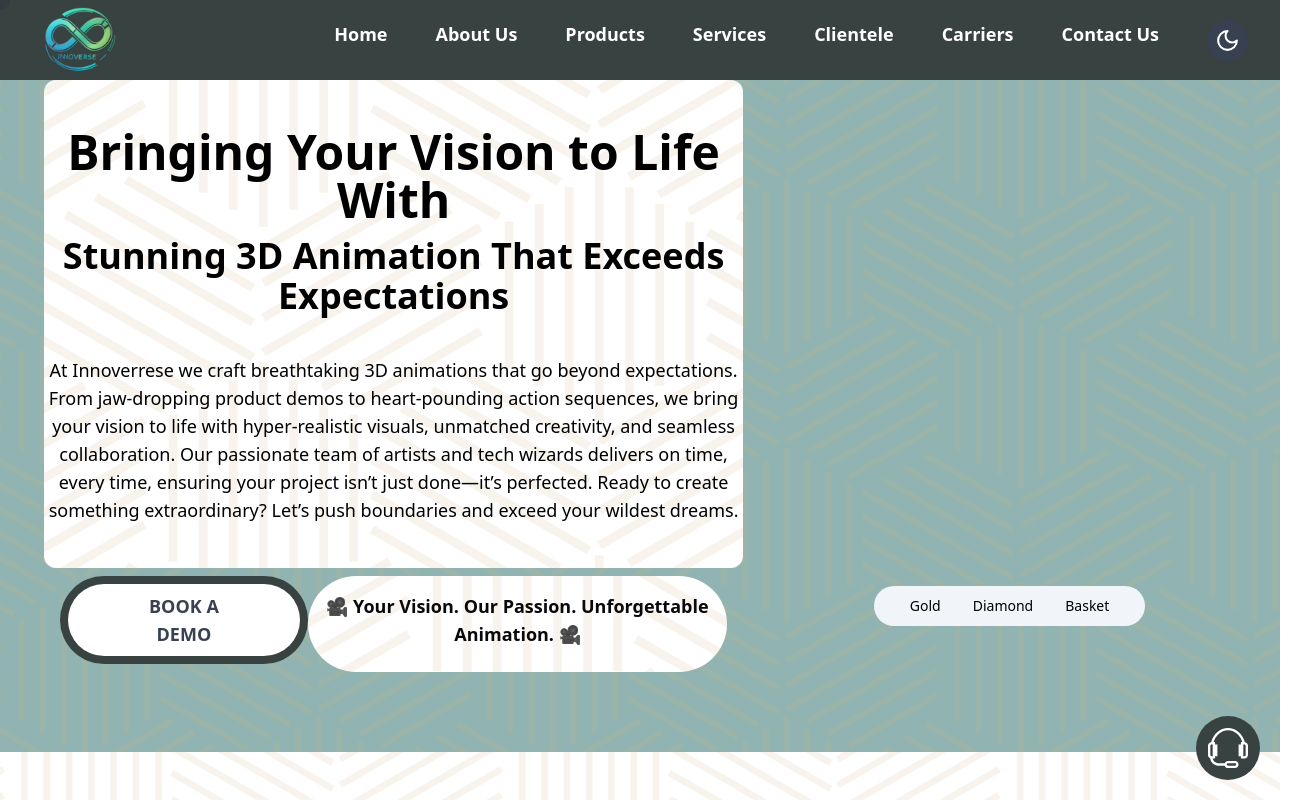
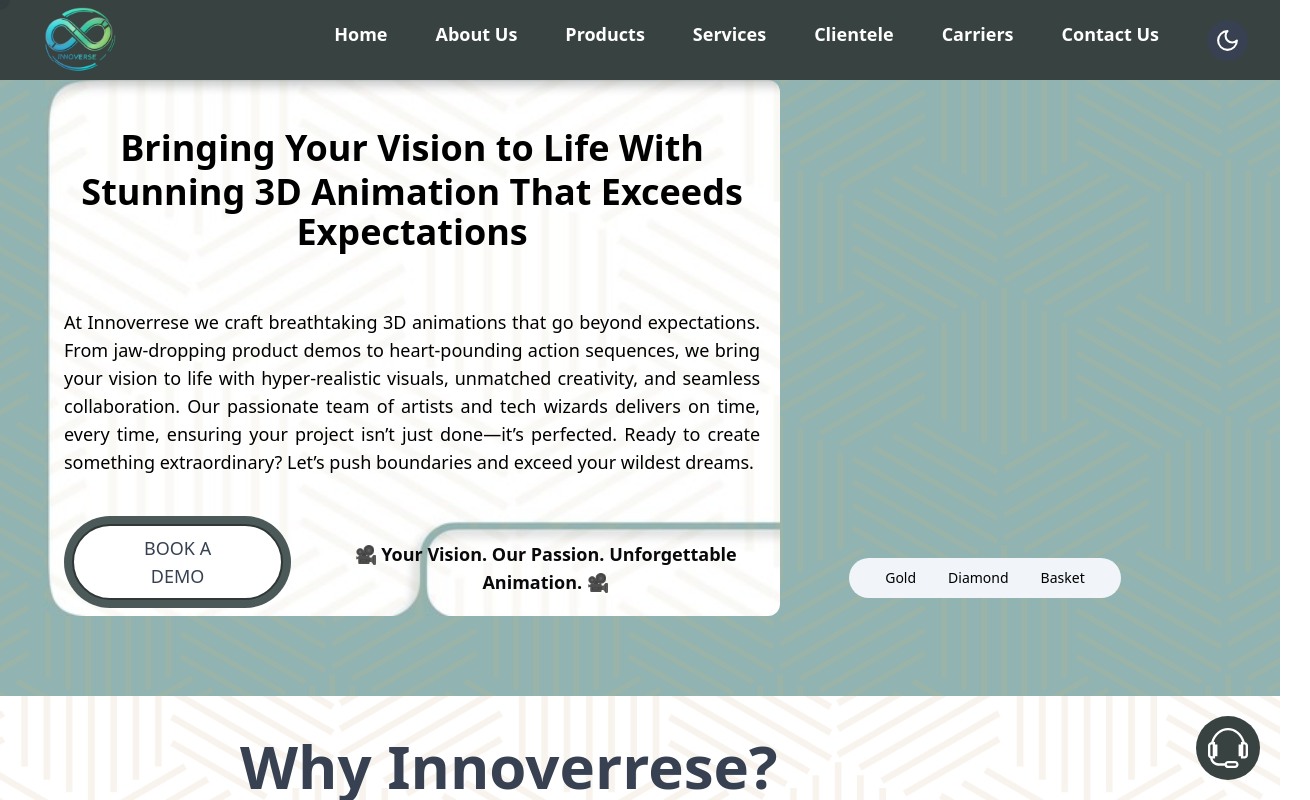
Before and after one commit to kartikturak05/Innoverse, a React (Vite) app: page / in a window 1280 px wide. Shown: the top 800 px of the page, 1310 px wide, since content can reach past the window. Built offline with nearby package versions, Linux system fonts and the light colour scheme; no server answers.

Commit message:
updated landing page

```diff
--- a/src/components/Landing.jsx
+++ b/src/components/Landing.jsx
@@ -423,21 +423,30 @@
     >
       <div className="flex flex-col lg:flex-row items-center px-4 pt-20 sm:px-6 py-10 sm:py-20">
         {/* Left Section (60% Width on Large Screens) */}
-        <div className="w-full lg:w-3/5  px-4 lg:px-5 text-center rounded-full ">
+
         <div
-            className="pt-5 pb-5 pl-1 pr-1 rounded-xl w-full lg:w-full"
+          className="w-full lg:w-[63%] px-4 lg:px-5 text-center rounded-full flex flex-col justify-between"
+          style={{ height: "100%" }}
+        >
+          <div
+            className="pt-5 pb-1 pl-1 pr-1 rounded-xl w-full lg:w-full"
             style={{
-              backgroundImage: "url('/d2.png')",
+              backgroundImage: "url('/landing.jpg')",
+              backgroundSize: "cover",
+              height: "100%", // Ensure it takes full height of the parent
+              display: "flex",
+              flexDirection: "column",
+              justifyContent: "space-between", // Ensures the content spreads out
             }}
           >
-            <h1 className="text-black text-3xl sm:text-4xl lg:text-5xl font-bold leading-tight sm:leading-none mt-7 sm:mt-7 text-center">
+            <h1 className="text-black text-3xl sm:text-4xl lg:text-4xl font-bold leading-tight sm:leading-none mt-5 sm:mt-7 text-center">
               Bringing Your Vision to Life With
             </h1>
 
-            <h1 className="text-black text-3xl sm:text-4xl lg:text-4xl font-semibold leading-tight sm:leading-none md:mt-3 sm:mt-7 mb-10">
+            <h1 className="text-black text-3xl sm:text-4xl lg:text-4xl font-bold leading-tight sm:leading-none md:mt-1 sm:mt-7 mb-10 font-sen">
               Stunning 3D Animation That Exceeds Expectations
             </h1>
-            <p className="text-black md:text-lg sm:text-sm font-normal leading-normal  mt-3 sm:mt-4 mb-5 sm:mb-6 w-full mx-auto">
+            <p className="text-black md:text-lg sm:text-sm  mt-3 sm:mt-4 md:mb-8 sm:mb-6 w-full mx-auto  font-sen text-lg font-normal  leading-7 text-justify  decoration-skip-none pl-4 pr-4">
               At Innoverrese we craft breathtaking 3D animations that go beyond
               expectations. From jaw-dropping product demos to heart-pounding
               action sequences, we bring your vision to life with
@@ -447,36 +456,31 @@
               done—it’s perfected. Ready to create something extraordinary?
               Let’s push boundaries and exceed your wildest dreams.
             </p>
-          </div>
 
-
-          <div className="flex md:flex-row flex-col justify-around w-full px-4 mt-2">
-            <div className="flex items-center bg-[#384241] rounded-full  w-auto max-w-sm sm:max-w-lg p-2 mb-2">
+            {/* Content Positioned at the Bottom */}
+            <div className="flex flex-col md:flex-row w-full px-4 mt-auto">
+              <div className="flex items-center bg-[#4b5a58] rounded-full w-auto sm:max-w-lg p-2 mb-1 mt-2 sm:mr-7 justify-center">
                 <div
                   onClick={handleDemoClick}
-                className="bg-white w-full text-gray-700 rounded-full px-10 py-4 sm:px-20 sm:py-2 outline-none focus:ring-2 focus:ring-blue-300 text-sm sm:text-lg text-center font-bold"
+                  className="bg-white w-full sm:w-auto text-gray-700 rounded-full md:px-16 py-3 sm:px-16 sm:py-2 outline-none focus:ring-2 focus:ring-blue-300 text-sm sm:text-lg text-center font-normal border-2 border-[#2f3836]"
                 >
                   BOOK A DEMO
                 </div>
               </div>
-            <p
-              className="md:text-lg text-base font-bold text-center pl-1 pr-1 pt-4 pb-4 rounded-full w-auto "
-              style={{
-                backgroundImage: "url('/d2.png')",
-              }}
-            >
+              <p className="md:text-lg text-base font-bold text-center pl-4 pr-1 pt-8 pb-4 w-full sm:w-auto">
                 🎥 Your Vision. Our Passion. Unforgettable Animation. 🎥
               </p>
             </div>
           </div>
+        </div>
 
         {/* Right Section (40% Width on Large Screens) */}
-        <div className="w-full lg:w-2/5 flex flex-col justify-center items-center mt-20 lg:mt-0">
+        <div className="w-full lg:w-[30%] flex flex-col justify-center items-center mt-20 lg:mt-0">
           {/* 3D Model */}
-          <div className="mt-10">
+          <div className="mt-10 lg:ml-10">
             <FullSizeModel
               src={model}
-              width={screenSize.width < 768 ? "200px" : "600px"}
+              width={screenSize.width < 768 ? "200px" : "500px"}
               height={screenSize.width < 768 ? "200px" : "400px"}
               ringColor={ring}
               DiamondText={DiamondText}
```
Also changed, not shown: public/landing.jpg (added). Lines whose indentation alone changed are shown as unchanged.
